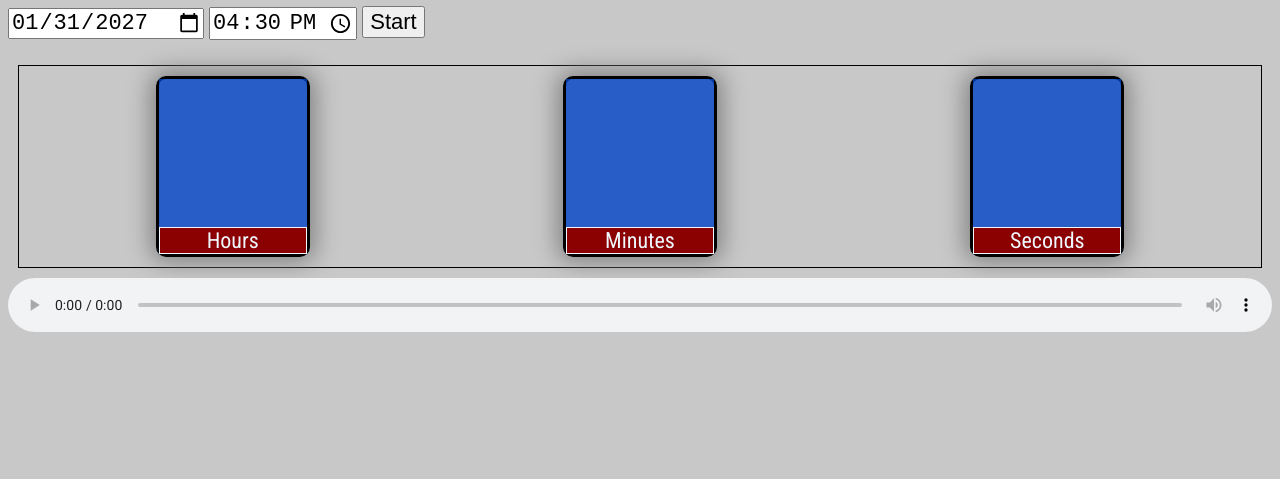
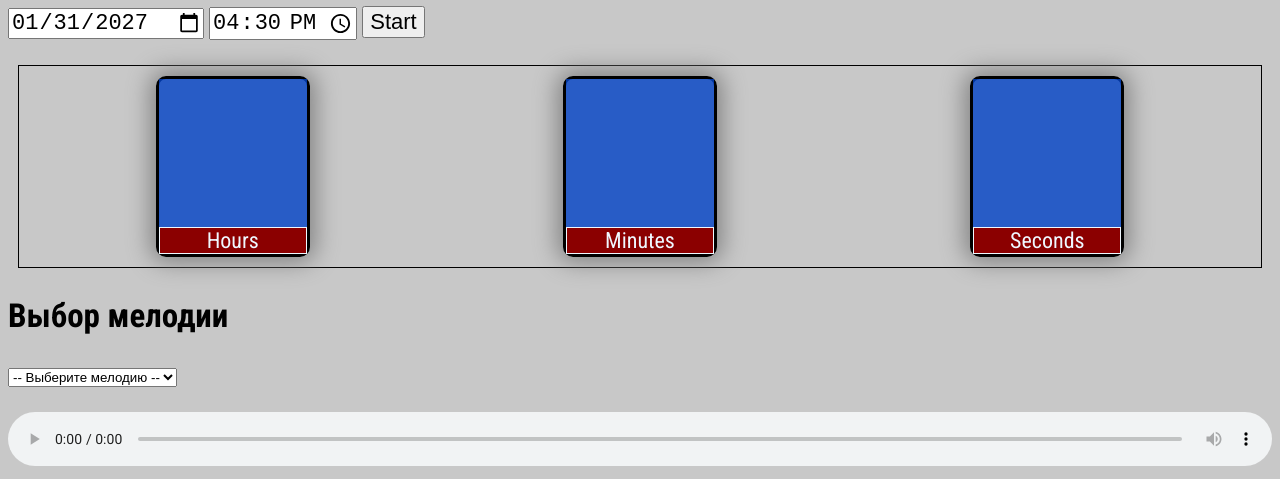
Before and after one commit to Veronika050987/WebVero, a plain HTML site: page JavaScript/events/events.html in a window 1280 px wide. Shown: the part 415-894 px from the top of the page. Before the commit the page ends 800 px from the top, so only its background shows below. Drawn offline with Linux system fonts and the light colour scheme.

Commit message:
combobox started

```diff
--- a/JavaScript/events/events.html
+++ b/JavaScript/events/events.html
@@ -131,9 +131,20 @@
             <div id="seconds-marker" class="time-marker">Seconds</div>
         </div>
     </div>
+    <h2>Выбор мелодии</h2>
+    <select id="melody-selector">
+        <option value="none">-- Выберите мелодию --</option>
+        <option value="sound/06. Everlost (Part 2).mp3">Everlost (Part 2)</option>
+        <option value="sound/13. Metaphor.mp3">Metaphor</option>
+        <option value="sound/Libera_-_Carol_of_the_Bells_80361152.mp3">Carol of the Bells</option>
+        <option value="sound/Ludovico_Einaudi_-_Primavera_OST_Odin_plyus_odin_Intouchables_2011_63264834.mp3">Primavera</option>
+        <option value="sound/Luke_Woodapple_-_Intouchables_Fly_Piano_Solo_67564491.mp3">Fly</option>
+        <option value="sound/Robbie_Williams_-_Love_My_Life_48207945.mp3">Love My Life</option>
+    </select>
+    <br><br>
     <div>
         <audio controls id="player" style="width:100%">
-            <source src="sound/13. Metaphor.mp3">
+            <!--<source src="sound/13. Metaphor.mp3">-->
         </audio>
     </div>
     <script src="functions.js"></script>
```
